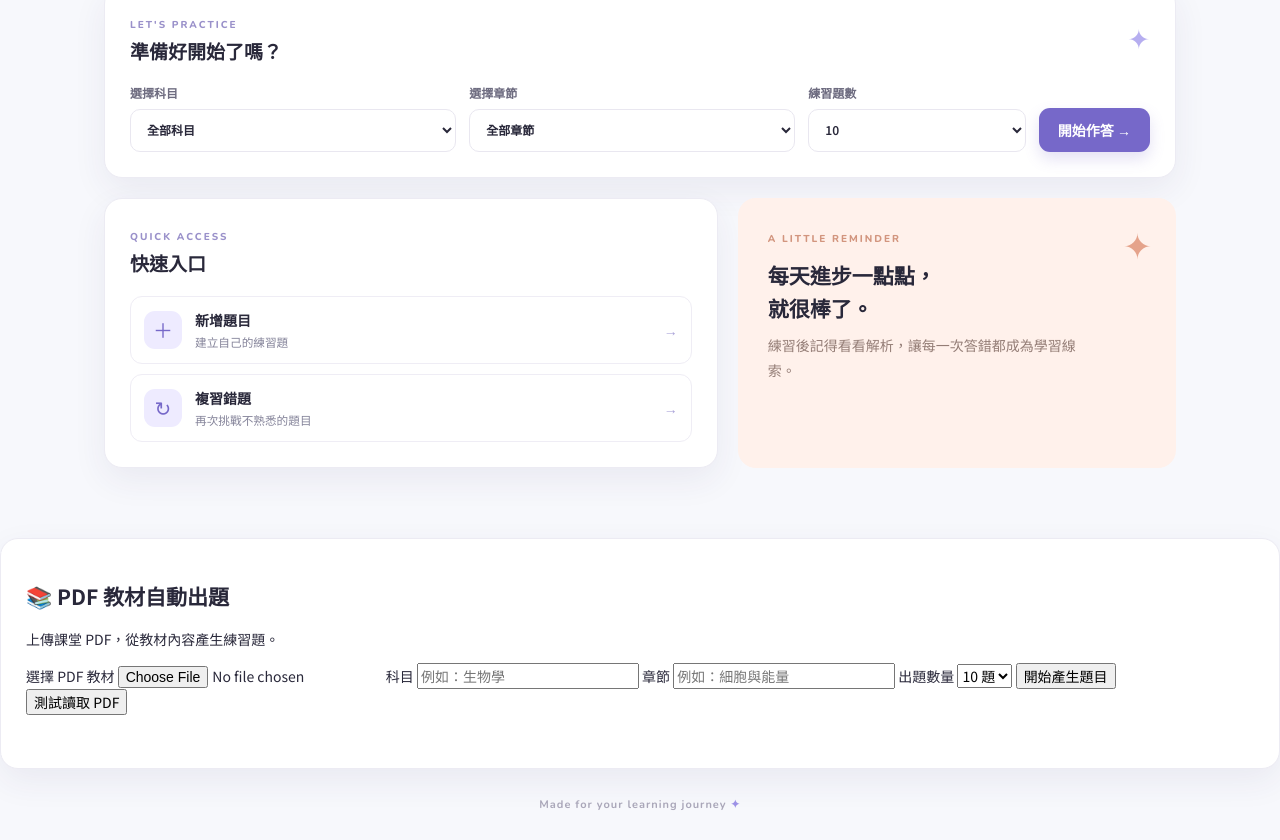
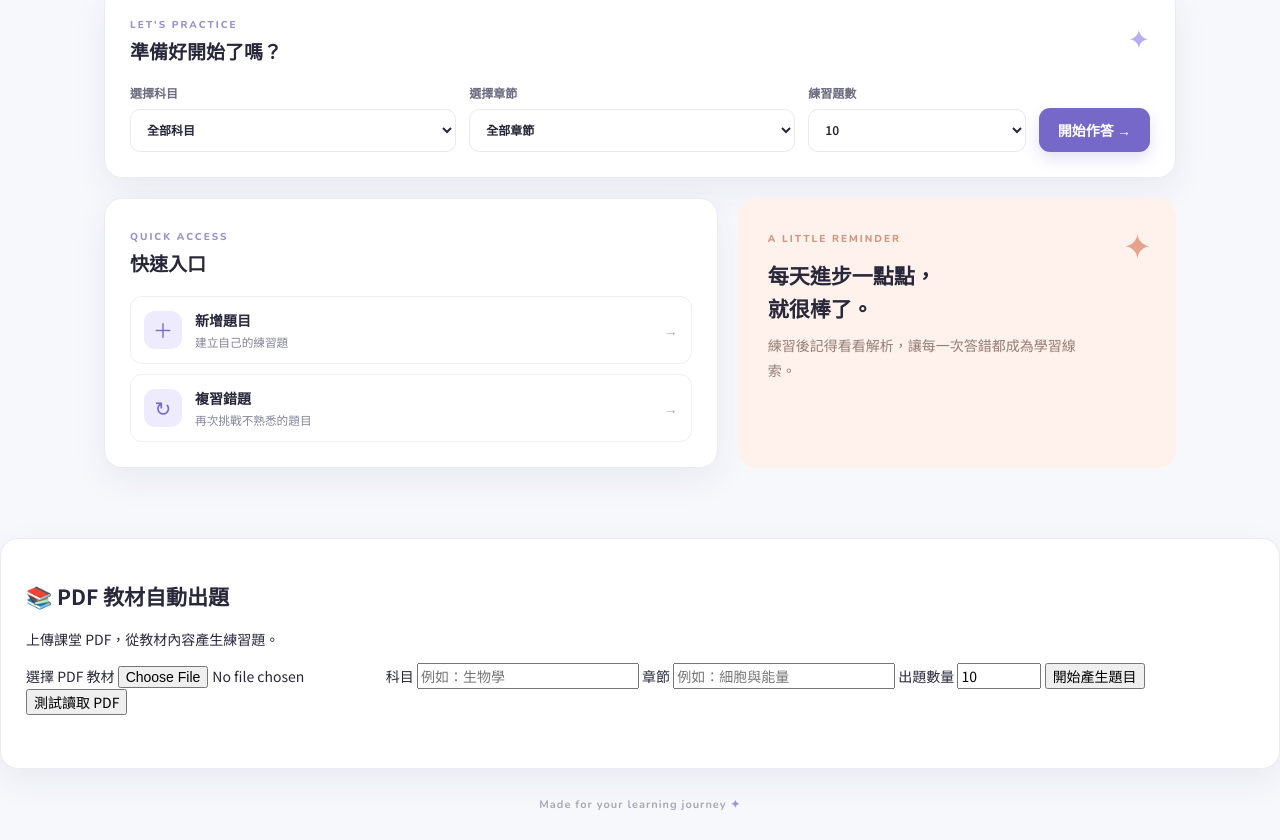
Before and after one commit to sinru120/STUDY-QUIZ-TEST, a plain HTML site: page index.html in a window 1280 px wide. Shown: the part 598-1438 px from the top of the page. Drawn offline with nearby package versions, Linux system fonts and the light colour scheme; no server answers; a script that the page names is missing.

Commit message:
Update index.html

```diff
--- a/index.html
+++ b/index.html
@@ -116,14 +116,17 @@
   </label>
 
   <label>
-    出題數量
-    <select id="pdf-question-count">
-      <option value="10">10 題</option>
-      <option value="20">20 題</option>
-      <option value="30">30 題</option>
-      <option value="50">50 題</option>
-    </select>
-  </label>
+  出題數量
+  <input
+    type="number"
+    id="pdf-question-count"
+    value="10"
+    min="1"
+    max="100"
+    step="1"
+    placeholder="請輸入題數"
+  >
+</label>
 
   <button type="button" id="generate-pdf-btn">
     開始產生題目
```
